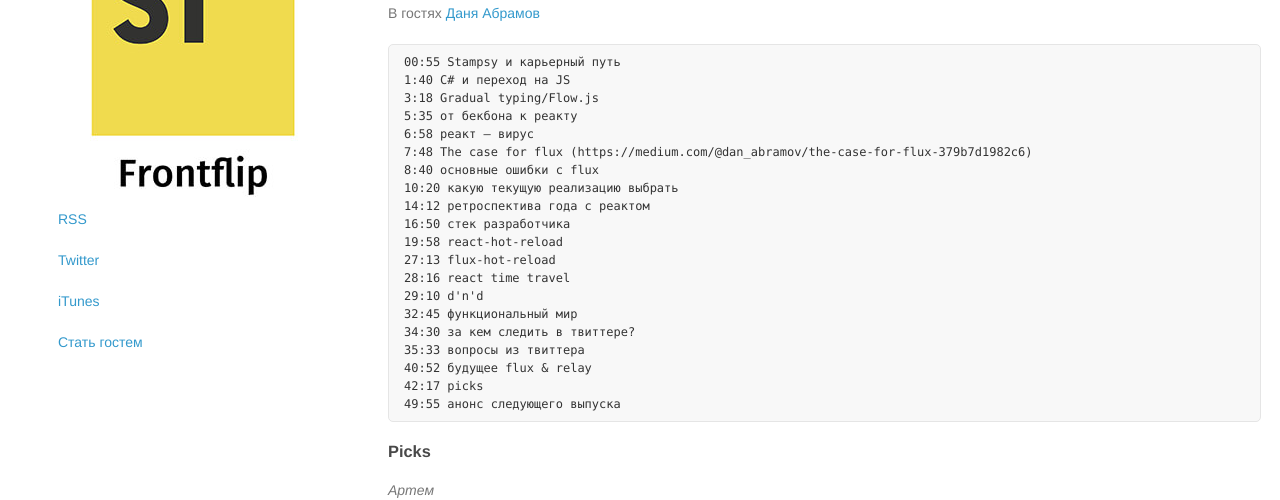
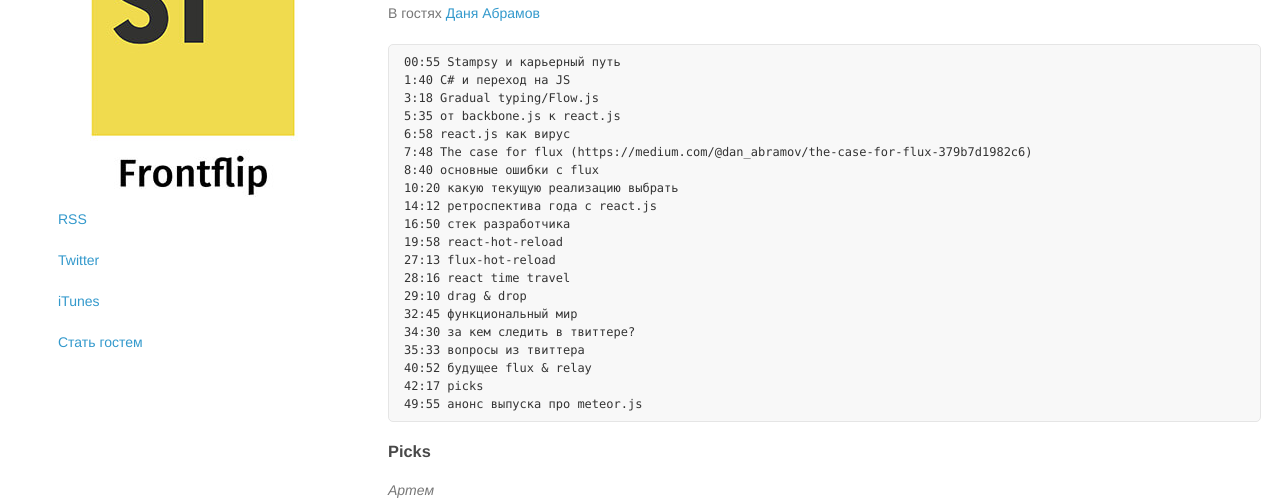
Before and after one commit to frontflip-podcast/frontflip-podcast.github.io, a Jekyll site: the page built from _posts/2015-03-30-flux-hot-reload-and-good-books.md, in a window 1280 px wide and 1156 px high. Shown: the part 238-738 px from the top of the window. Built offline with Jekyll 4.4.1, drawn with Linux system fonts in a browser that asks for light colours; comment, search, counter and statistics services are not loaded.

Commit message:
Update 2015-03-30-flux-hot-reload-and-good-books.md

```diff
--- a/_posts/2015-03-30-flux-hot-reload-and-good-books.md
+++ b/_posts/2015-03-30-flux-hot-reload-and-good-books.md
@@ -13,23 +13,23 @@
 00:55 Stampsy и карьерный путь
 1:40 C# и переход на JS
 3:18 Gradual typing/Flow.js
-5:35 от бекбона к реакту
-6:58 реакт — вирус
+5:35 от backbone.js к react.js
+6:58 react.js как вирус
 7:48 The case for flux (https://medium.com/@dan_abramov/the-case-for-flux-379b7d1982c6)
 8:40 основные ошибки с flux
 10:20 какую текущую реализацию выбрать
-14:12 ретроспектива года с реактом
+14:12 ретроспектива года с react.js
 16:50 стек разработчика
 19:58 react-hot-reload
 27:13 flux-hot-reload
 28:16 react time travel
-29:10 d'n'd
+29:10 drag & drop
 32:45 функциональный мир
 34:30 за кем следить в твиттере?
 35:33 вопросы из твиттера
 40:52 будущее flux & relay
 42:17 picks
-49:55 анонс следующего выпуска
+49:55 анонс выпуска про meteor.js
 </pre>
 
 ###Picks
```
